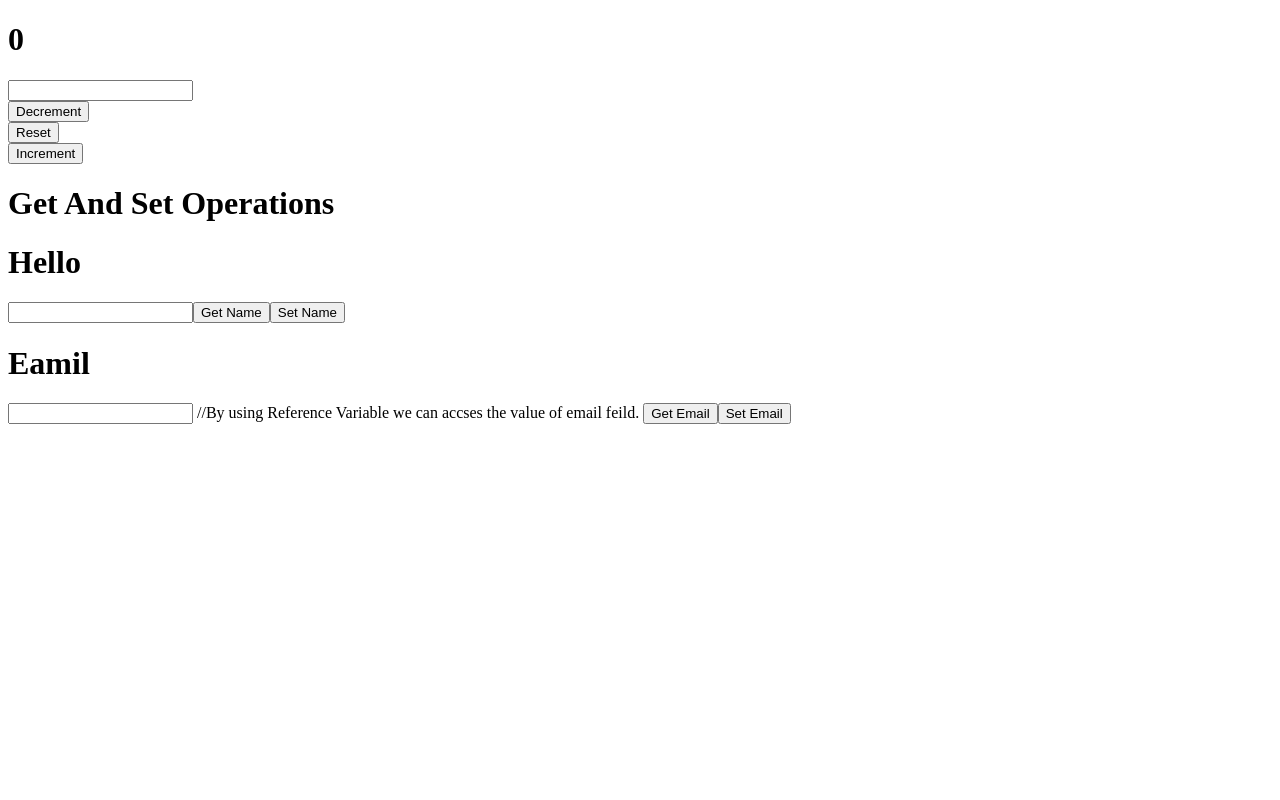
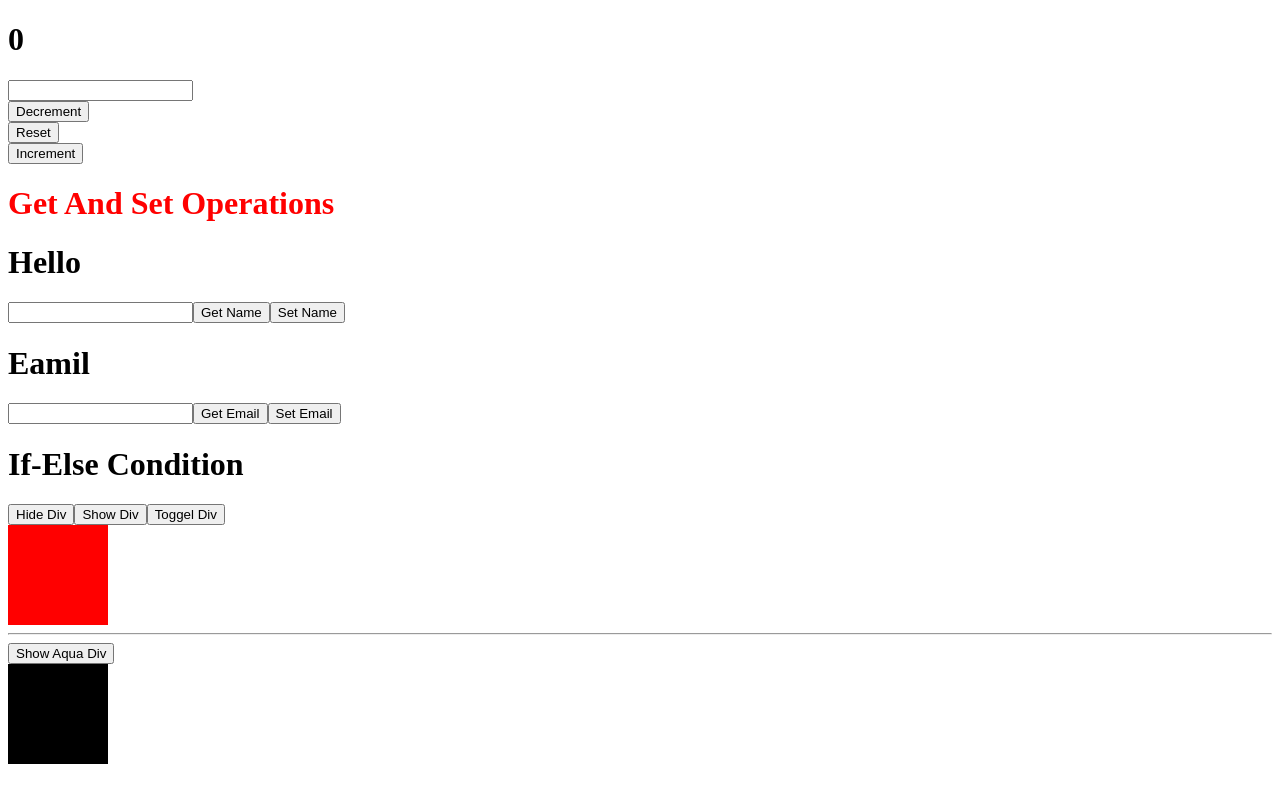
Before and after one commit to Shifu-Sam/practiceProject1, an Angular app: page / in a window 1280 px wide. Built offline with nearby package versions, Linux system fonts and the light colour scheme.

Commit message:
add If-Else component and update app structure

```diff
--- a/src/app/app.component.html
+++ b/src/app/app.component.html
@@ -1,2 +1,3 @@
 <app-counter></app-counter>
 <app-get-and-set></app-get-and-set>
+<app-ifelse></app-ifelse>
--- a/src/app/app.component.ts
+++ b/src/app/app.component.ts
@@ -2,11 +2,12 @@ import { Component } from '@angular/core';
 import { RouterOutlet } from '@angular/router';
 import { CounterComponent } from './counter/counter.component';
 import { GetAndSetComponent } from "./get-and-set/get-and-set.component";
+import { IfelseComponent } from "./ifelse/ifelse.component";
 
 
 @Component({
   selector: 'app-root',
-  imports: [RouterOutlet, CounterComponent, GetAndSetComponent],
+  imports: [RouterOutlet, CounterComponent, GetAndSetComponent, IfelseComponent],
   templateUrl: './app.component.html',
   styleUrl: './app.component.css'
 })
--- a/src/app/get-and-set/get-and-set.component.html
+++ b/src/app/get-and-set/get-and-set.component.html
@@ -1,4 +1,4 @@
-<h1>Get And Set Operations</h1>
+<h1 style="color: red">Get And Set Operations</h1>
 <div class="MyName">
     <h1>Hello {{displayName}}</h1>
     <input value="{{name}}" type="text" (input)="onInput($event)">
@@ -8,7 +8,7 @@
 
 <div class="MyEmail">
     <h1>Eamil {{displayEmail}}</h1>
-    <input value='{{email}}' type="text" #enteredEmail> //By using Reference Variable we can accses the value of email feild.
+    <input value='{{email}}' type="text" #enteredEmail> <!-- By using Template Reference Variable we can accses the value of email feild. -->
     <button (click)="getEmailBtn(enteredEmail.value)" >Get Email</button>
     <button (click)="setEmailBtn()">Set Email</button>
 </div>
--- /dev/null
+++ b/src/app/ifelse/ifelse.component.html
@@ -0,0 +1,30 @@
+<h1>If-Else Condition</h1>
+
+<button (click)="hide()">Hide Div</button>
+<button (click)="show()">Show Div</button>
+<button (click)="toggle()">Toggel Div</button>
+
+@if(display){
+    <div style="width:100px; height:100px; background-color:red">
+
+    </div>
+}
+
+<!-- @if(x>6){
+    <div style="width:100px; height:100px; background-color:red">
+
+    </div>
+} -->
+
+
+<hr>
+<button (click)="toggleTwo()">{{toggleDiv ? 'Show Aqua Div' : 'Show Black Div'}}</button>
+@if(toggleDiv){
+    <div style="width: 100px; height:100px; background-color: black;">
+
+    </div>
+}@else{
+    <div style="width: 100px; height:100px; background-color: aqua;">
+
+    </div>
+}
--- /dev/null
+++ b/src/app/ifelse/ifelse.component.ts
@@ -0,0 +1,29 @@
+import { Component } from '@angular/core';
+
+@Component({
+  selector: 'app-ifelse',
+  imports: [],
+  templateUrl: './ifelse.component.html',
+  styleUrl: './ifelse.component.css'
+})
+export class IfelseComponent {
+  display:boolean = true;
+  x:number = 5;
+  toggleDiv:boolean=true;
+
+  hide(){
+    this.display = false;
+  }
+
+  show(){
+    this.display = true;
+  }
+
+  toggle(){
+    this.display = !this.display;
+  }
+
+  toggleTwo(){
+    this.toggleDiv = !this.toggleDiv
+  }
+}
```
Also changed, not shown: src/app/ifelse/ifelse.component.css (added), 1 other file (tests, documents, lock files or other folders).
